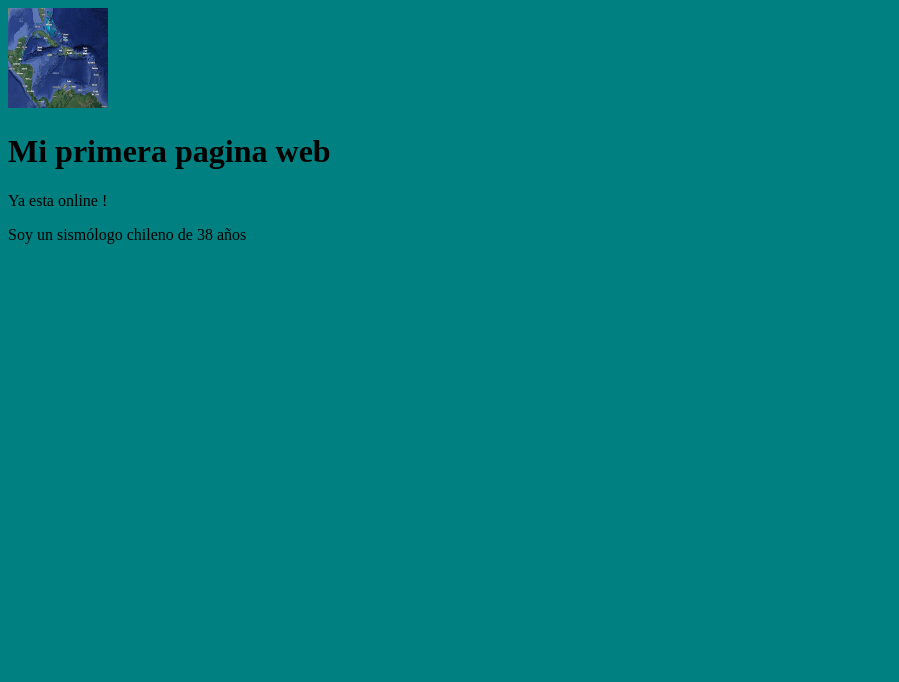
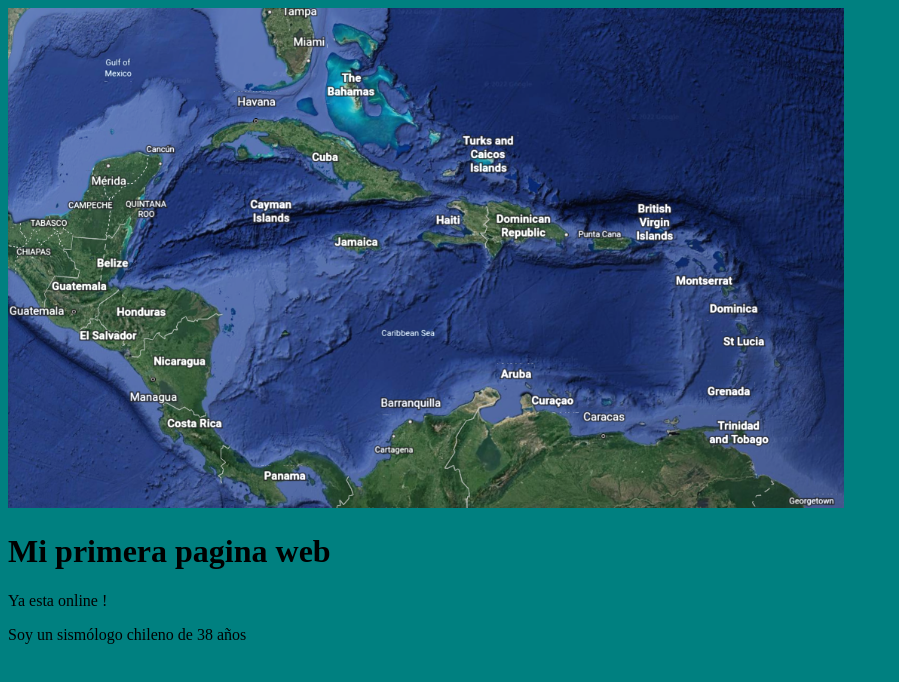
Before and after one commit to RodrigoC-A/rodrigoc-a.github.io, a plain HTML site: page index.html in a window 1280 px wide. Shown: the whole page, without its empty margins (0-899 px from the left). Drawn offline with Linux system fonts and the light colour scheme.

Commit message:
Add files via upload

```diff
--- a/index.html
+++ b/index.html
@@ -5,7 +5,7 @@
 </head>
 <body>
 <body style="background-color:#008080;">
-<img src="Screenshot_20221021_091502.png" alt="MarineGEO circle logo" style="height: 100px; width:100px;"/>
+<img src="Screenshot_20221021_091502.png" alt="MarineGEO circle logo" style="height: 500px; width:2000;"/>
     <h1>Mi primera pagina web</h1>
     <p>Ya esta online !</p>
     <p>Soy un sismólogo chileno de 38 años</p>
```
